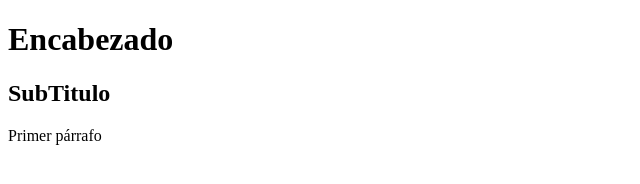
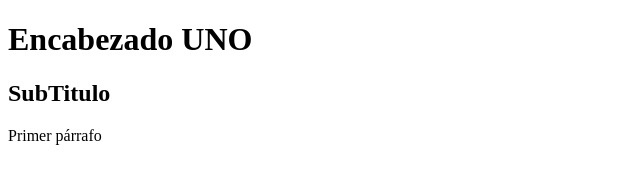
Before and after one commit to JesusChavarria/GIT2010, a plain HTML site: page index.html in a window 1280 px wide. Shown: the whole page, without its empty margins (0-640 px from the left). Drawn offline with Linux system fonts and the light colour scheme.

Commit message:
Update index.html

```diff
--- a/index.html
+++ b/index.html
@@ -6,7 +6,7 @@
 </head>
 
 <body>
-<h1>Encabezado</h1>
+<h1>Encabezado UNO </h1>
 <h2>SubTitulo</h2>
 <p>Primer párrafo</p>
 
```
